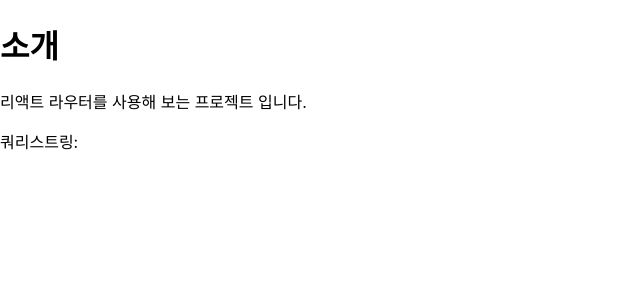
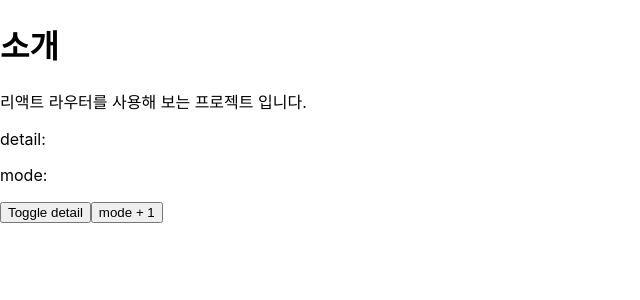
Before and after one commit to leehyeryeong/2023React_router-tutor, a JavaScript app: page /about in a window 1280 px wide. Shown: the top 300 px of the page, without its empty margins (0-640 px from the left). Built offline with nearby package versions, Linux system fonts and the light colour scheme; the HTML template or start-up script is replaced by a standard one.

Commit message:
Hook을 사용해 쿼리스트링을 쉽게 파싱하여 사용

```diff
--- a/src/pages/about.js
+++ b/src/pages/about.js
@@ -1,13 +1,29 @@
-import { useLocation } from "react-router-dom";
+import { useSearchParams } from "react-router-dom";
 
 const About = () => {
-  const location = useLocation();
+  const [searchParams, setSearchParams] = useSearchParams();
+  const detail = searchParams.get("detail");
+  const mode = searchParams.get("mode");
+  console.log("detail=", detail, "mode=", mode);
+
+  const onToggleDetail = () => {
+    setSearchParams({ mode, detail: detail === "true" ? false : true });
+  };
+
+  const onIncreaseMode = () => {
+    const nextMode = mode === null ? 1 : parseInt(mode) + 1;
+    setSearchParams({ mode: nextMode, detail });
+    console.log();
+  };
 
   return (
     <div>
       <h1>소개</h1>
       <p>리액트 라우터를 사용해 보는 프로젝트 입니다.</p>
-      <p>쿼리스트링: {location.search}</p>
+      <p>detail: {detail}</p>
+      <p>mode: {mode}</p>
+      <button onClick={onToggleDetail}>Toggle detail</button>
+      <button onClick={onIncreaseMode}>mode + 1</button>
     </div>
   );
 };
```
